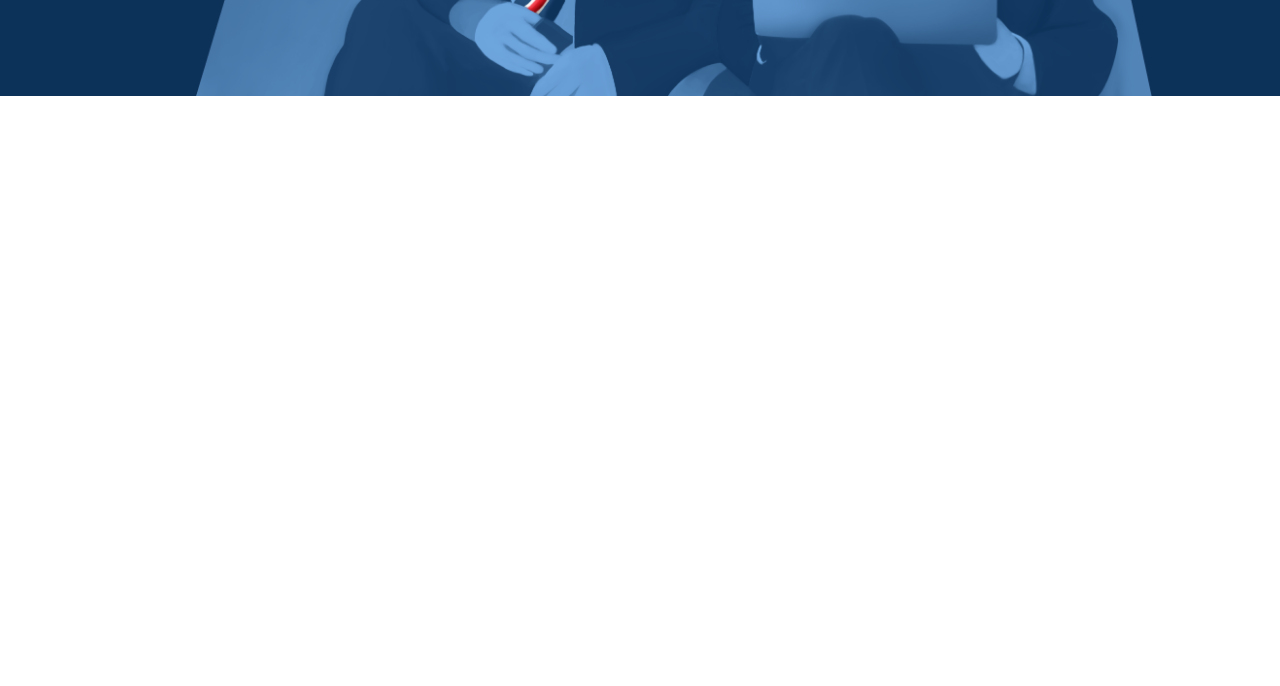
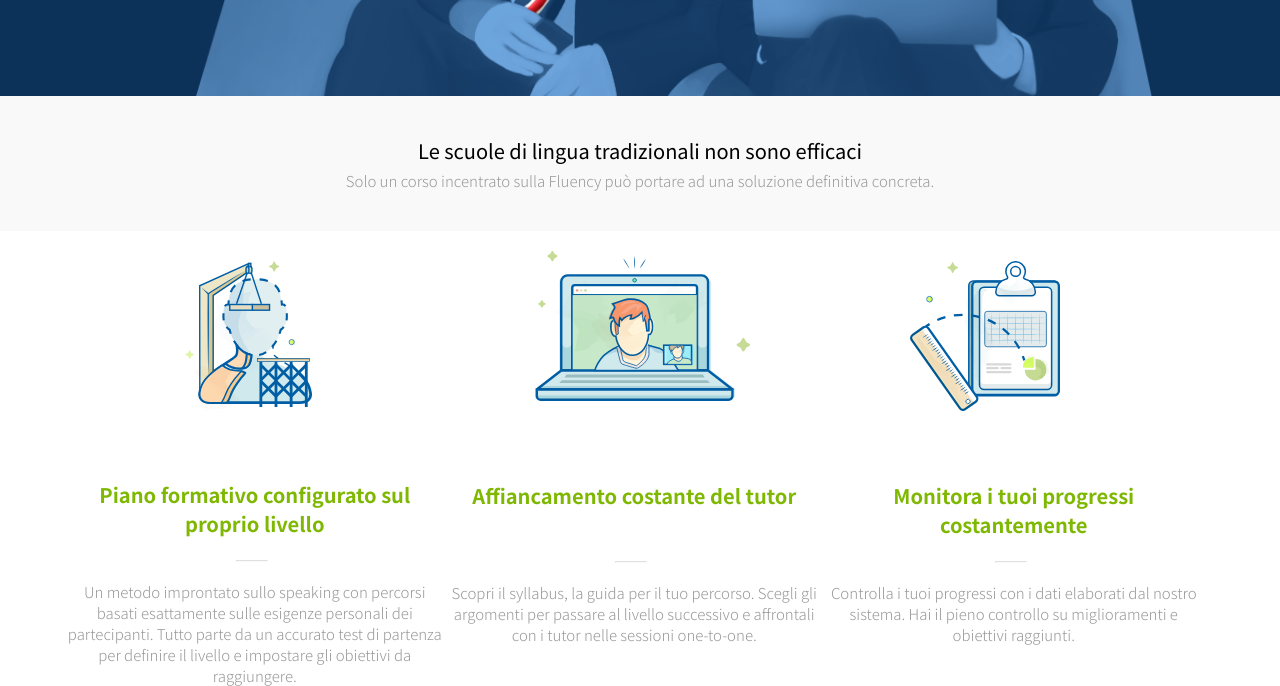
Before and after one commit to marco-faltoni/htmlcss-fluentify, a plain HTML site: page index.html in a window 1280 px wide. Shown: the part 404-1090 px from the top of the page. Before the commit the page ends 800 px from the top, so only its background shows below. Drawn offline with Linux system fonts and the light colour scheme.

Commit message:
Aggiunte due Sezioni successive

```diff
--- a/index.html
+++ b/index.html
@@ -3,7 +3,7 @@
     <head>
         <meta charset="utf-8">
         <title>Fluentify</title>
-        <link href="https://fonts.googleapis.com/css?family=Noto+Sans+JP:400,700&display=swap" rel="stylesheet">
+        <link href="https://fonts.googleapis.com/css?family=Noto+Sans+JP:300,400,700&display=swap" rel="stylesheet">
         <link rel="stylesheet" href="style.css">
     </head>
     <body>
@@ -49,10 +49,52 @@
                             </a>
                         </div>
                     </div>
+                </div>
             </div>
+        </header>
 
+        <section class="grey-section">
+            <h4>Le scuole di lingua tradizionali non sono efficaci</h4>
+            <p>Solo un corso incentrato sulla Fluency può portare ad una soluzione definitiva concreta.</p>
+        </section>
 
-        </header>
+        <div class="central-images">
+            <ul id="main2">
+                <li>
+                    <div class="row1">
+                        <img id="omino" src="img/omino.svg" alt="omino">
+                        <div class="text-block">
+                            <h6>Piano formativo configurato sul proprio livello</h6>
+                            <hr>
+                            <p>Un metodo improntato sullo speaking con percorsi basati esattamente sulle esigenze personali dei partecipanti. Tutto parte da un accurato test di partenza per definire il livello e impostare gli obiettivi da raggiungere. </p>
+                        </div>
+                    </div>
+                </li>
+
+                <li>
+                    <div class="row2">
+                        <img id="computer" src="img/computer.svg" alt="computer">
+                        <div class="text-block">
+                            <h6>Affiancamento costante del tutor</h6>
+                            <hr>
+                            <p>Scopri il syllabus, la guida per il tuo percorso. Scegli gli argomenti per passare al livello successivo e affrontali con i tutor nelle sessioni one-to-one.</p>
+                        </div>
+                    </div>
+                </li>
+
+                <li>
+                    <div class="row3">
+                        <img id="doc" src="img/doc.svg" alt="document">
+                        <div class="text-block">
+                            <h6>Monitora i tuoi progressi costantemente</h6>
+                            <hr>
+                            <p>Controlla i tuoi progressi con i dati elaborati dal nostro sistema. Hai il pieno controllo su miglioramenti e obiettivi raggiunti.</p>
+                        </div>
+                    </div>
+                </li>
+            </ul>
+        </div>
+
 
     </body>
 </html>
--- a/style.css
+++ b/style.css
@@ -127,3 +127,80 @@ header {
     border-color: #7fb802;
     padding: 12px 18px;
 }
+
+.grey-section{
+    background-color: #f9f9f9;
+    margin: auto;
+    padding: 40px 20px 40px 20px;
+    text-align: center;
+}
+
+h4 {
+    font-size: 20px;
+    font-weight: 400;
+    margin-bottom: 5px;
+}
+
+p {
+    font-size: 15px;
+    font-weight: 300;
+    color: #999;
+}
+
+.central-images {
+    width: 1150px;
+    margin: auto;
+}
+
+#main2 {
+    color: #7fb802;
+    text-decoration: none;
+    list-style-type: none;
+    font-size: 30px;
+    font-weight: 300;
+}
+
+.row1 {
+    float: left;
+    width: 33%;
+}
+
+.row2 {
+    float: left;
+    width: 33%;
+}
+
+.row3 {
+    float: left;
+    width: 33%;
+}
+
+h6 {
+    min-height: 80px;
+}
+
+hr {
+    width: 32px;
+    color: #f9f9f9;
+    margin: 0 45% 5% 45%;
+    opacity: 0.3;
+}
+
+.text-block {
+    text-align: center;
+}
+
+#omino {
+    height: 150px;
+    margin: 30px 0px 60px 120px;
+}
+
+#computer {
+    height: 150px;
+    margin: 20px 0px 71px 90px;
+}
+
+#doc {
+    height: 150px;
+    margin: 30px 0px 61px 86px;
+}
```
Also changed, not shown: img/computer.svg (added), img/doc.svg (added), img/omino.svg (added).
